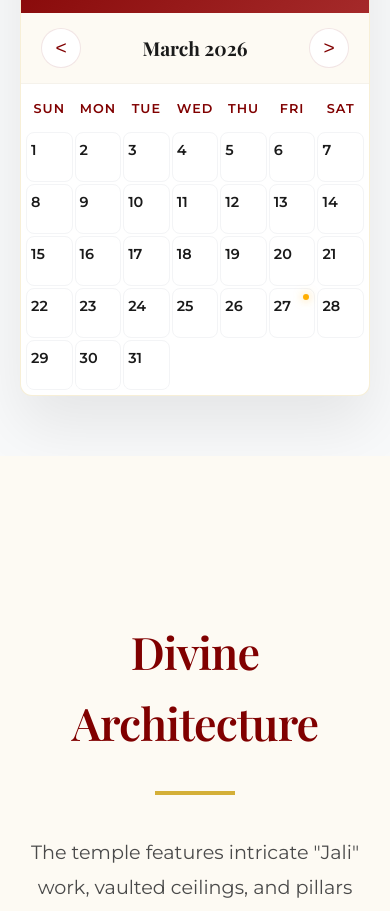
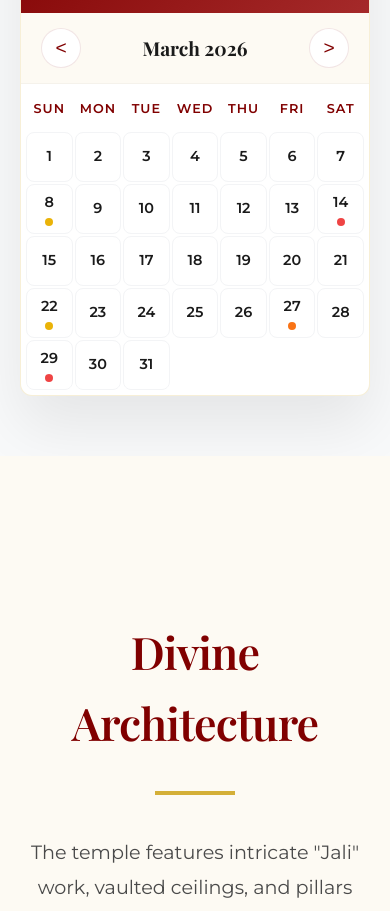
Before and after one commit to sharmakush2003/Jain-Dharamsala, a Next.js app: page /temple in a window 390 px wide. Shown: the part 4960-5871 px from the top of the page. Built offline with nearby package versions, Linux system fonts and the light colour scheme.

Commit message:
Fix: Show proper color-coded dots for all tithi types on mobile

```diff
--- a/src/components/DharmicCalendar.module.css
+++ b/src/components/DharmicCalendar.module.css
@@ -92,6 +92,9 @@
   border: 1px solid #f3f4f6;
   transition: all 0.3s ease;
   cursor: pointer;
+  display: flex;
+  flex-direction: column;
+  align-items: center;
 }
 
 .dayCell:hover {
@@ -286,21 +289,30 @@
   .dayCell {
     min-height: 50px;
     padding: 4px;
+    justify-content: center;
   }
 
   .tithiTag {
-    display: none; /* Hide text tags on very small screens to prevent overlap */
+    display: none !important;
   }
 
-  .dayCell::after {
+  /* Dots for small mobiles */
+  .ashtamiCell::after,
+  .chaturdashiCell::after,
+  .kalyanakCell::after {
     content: '';
     display: block;
-    width: 6px;
-    height: 6px;
+    width: 8px;
+    height: 8px;
     border-radius: 50%;
-    margin: 4px auto 0;
+    margin-top: 4px;
   }
 
-  .ashtami::after { background: #fde047; }
-  .chaturdashi::after { background: #fecaca; }
+  .ashtamiCell::after { background: #eab308; } /* Bright Yellow */
+  .chaturdashiCell::after { background: #ef4444; } /* Bright Red */
+  .kalyanakCell::after { background: #f97316; } /* Orange */
+
+  .kalyanakDot {
+    display: none !important;
+  }
 }
--- a/src/components/DharmicCalendar.tsx
+++ b/src/components/DharmicCalendar.tsx
@@ -50,7 +50,7 @@ const DharmicCalendar = () => {
       days.push(
         <div
           key={i}
-          className={`${styles.dayCell} ${selectedDay === i ? styles.selected : ''}`}
+          className={`${styles.dayCell} ${selectedDay === i ? styles.selected : ''} ${sacredInfo ? styles[sacredInfo.type + 'Cell'] : ''}`}
           onClick={() => handleDayClick(i)}
         >
           <span className={styles.dayNum}>{i}</span>
```
